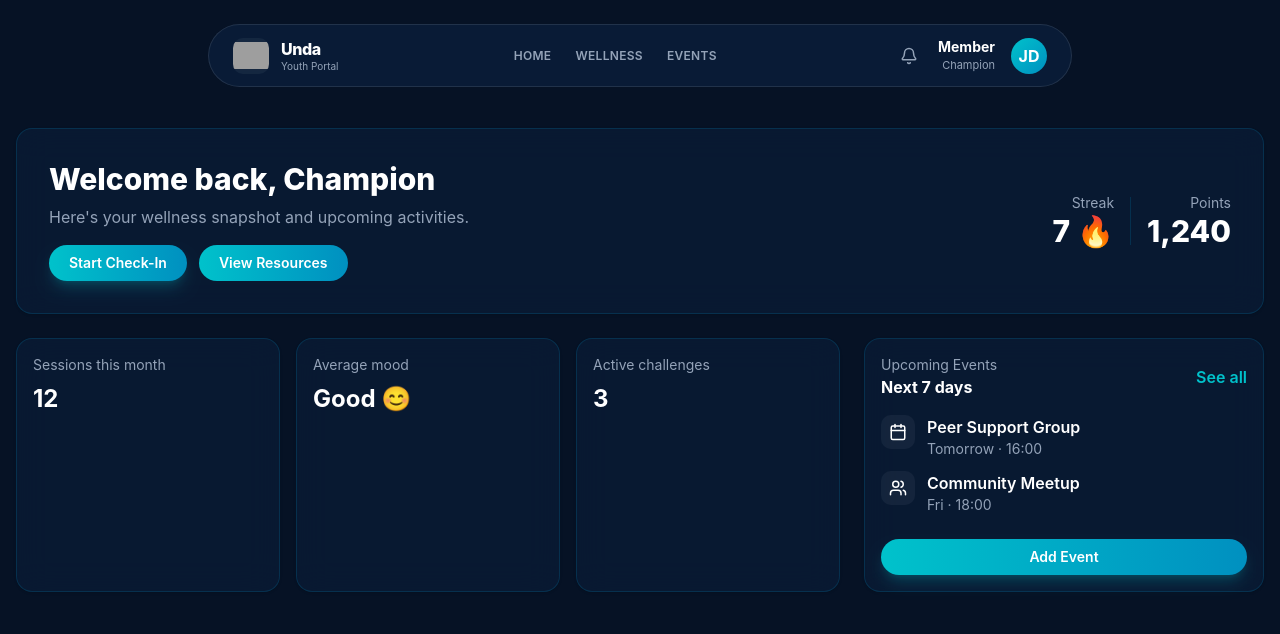
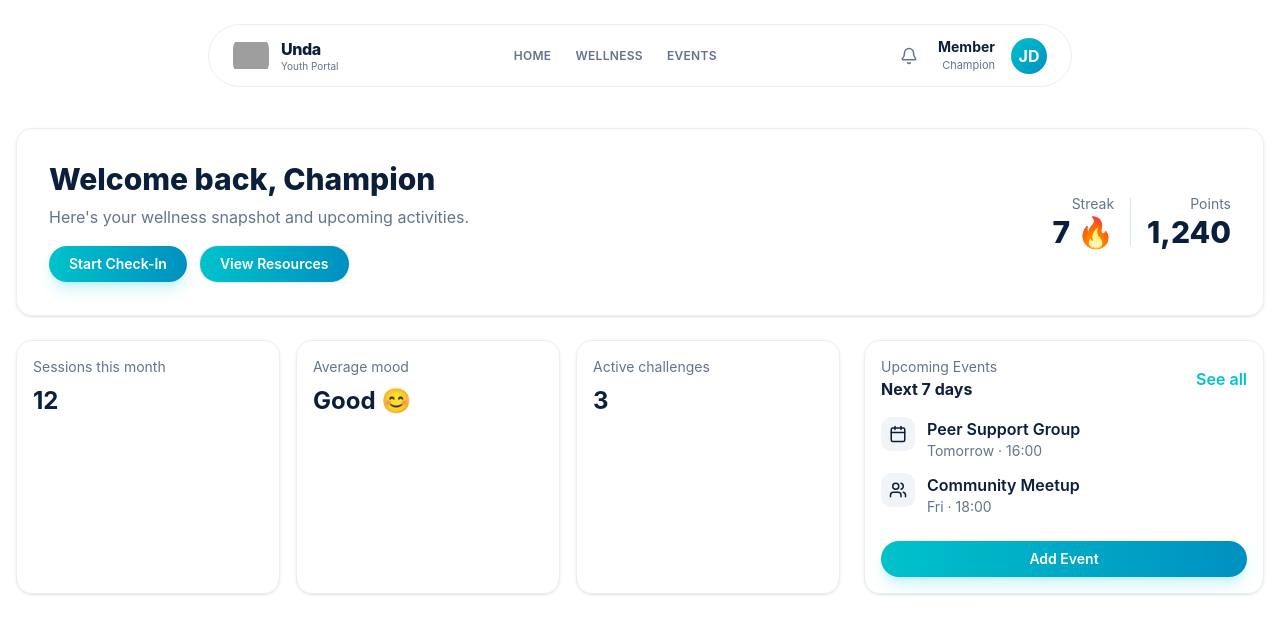
Before and after one commit to JamesKamau-5773/Unda-YouthNetwork-Frontend, a React (Vite) app: page /member/dashboard in a window 1280 px wide. Shown: the top 634 px of the page. Built offline with nearby package versions, Linux system fonts and the light colour scheme; sample sign-in values are in the browser's storage; grey boxes are pictures that could not be loaded.

Commit message:
feat(portal): light GlassCard and white dashboard layout

```diff
--- a/src/components/ui/GlassCard.jsx
+++ b/src/components/ui/GlassCard.jsx
@@ -5,14 +5,13 @@ import React from 'react';
  * A small utility wrapper that provides the dark glassmorphism surface used
  * across the member portal. Accepts `className` for custom sizing/spacing.
  */
-const GlassCard = ({ children, className = '', ...props }) => {
+const GlassCard = ({ children, className = '', variant = 'light', ...props }) => {
+  const base = 'backdrop-filter backdrop-blur-lg rounded-2xl p-4 shadow-sm';
+  const light = 'bg-white/90 border border-[#E6EEF2] text-[#0B1E3B]';
+  const dark = 'bg-[rgba(11,30,59,0.6)] border border-[#0090C0]/20 text-white';
+  const classes = `${base} ${variant === 'dark' ? dark : light} ${className}`;
   return (
-    <div
-      className={
-        `backdrop-filter backdrop-blur-lg bg-[rgba(11,30,59,0.6)] border border-[#0090C0]/20 rounded-2xl p-4 shadow-sm ${className}`
-      }
-      {...props}
-    >
+    <div className={classes} {...props}>
       {children}
     </div>
   );
--- a/src/features/portal/layout/DashboardLayout.jsx
+++ b/src/features/portal/layout/DashboardLayout.jsx
@@ -15,40 +15,40 @@ const ActionButton = ({ children, className = '', ...props }) => (
 const FloatingConsole = () => {
   return (
     <div className="fixed top-6 left-1/2 -translate-x-1/2 z-50 max-w-4xl w-full px-4">
-      <div className="mx-auto rounded-full max-w-4xl backdrop-blur-md bg-[#0B1E3B]/80 border border-white/10 px-6 py-3 flex items-center justify-between gap-4">
+      <div className="mx-auto rounded-full max-w-4xl backdrop-blur-md bg-white/80 border border-[#E6EEF2] px-6 py-3 flex items-center justify-between gap-4">
         {/* Logo */}
         <div className="flex items-center gap-3">
           <div className="h-9 w-9 rounded-lg overflow-hidden bg-white/5 flex items-center justify-center">
             <img src="/assets/logos/unda-logo-main.jpg" alt="Unda" className="w-full h-full object-contain" />
           </div>
           <div>
-            <div className="text-white font-extrabold tracking-tight">Unda</div>
-            <div className="text-[10px] text-[#94A3B8] -mt-0.5">Youth Portal</div>
+            <div className="text-[#0B1E3B] font-extrabold tracking-tight">Unda</div>
+            <div className="text-[10px] text-[#64748B] -mt-0.5">Youth Portal</div>
           </div>
         </div>
 
         {/* Center Links */}
         <div className="hidden sm:flex items-center gap-6">
-          <Link to="/member/dashboard" className="text-[#94A3B8] hover:text-white uppercase text-[12px] font-semibold tracking-wide">
+          <Link to="/member/dashboard" className="text-[#64748B] hover:text-[#0B1E3B] uppercase text-[12px] font-semibold tracking-wide">
             Home
           </Link>
-          <Link to="/member/check-in" className="text-[#94A3B8] hover:text-[#00C2CB] uppercase text-[12px] font-semibold tracking-wide">
+          <Link to="/member/check-in" className="text-[#64748B] hover:text-[#00C2CB] uppercase text-[12px] font-semibold tracking-wide">
             Wellness
           </Link>
-          <Link to="/member/events" className="text-[#94A3B8] hover:text-[#00C2CB] uppercase text-[12px] font-semibold tracking-wide">
+          <Link to="/member/events" className="text-[#64748B] hover:text-[#00C2CB] uppercase text-[12px] font-semibold tracking-wide">
             Events
           </Link>
         </div>
 
         {/* Profile / actions */}
         <div className="flex items-center gap-3">
-          <button className="p-2 rounded-full text-[#94A3B8] hover:text-white hover:bg-white/5 transition-colors">
+          <button className="p-2 rounded-full text-[#64748B] hover:text-[#0B1E3B] hover:bg-[#F1F5F9] transition-colors">
             <Bell size={18} />
           </button>
           <div className="flex items-center gap-2">
             <div className="text-right mr-2">
-              <div className="text-white text-sm font-bold">Member</div>
-              <div className="text-[11px] text-[#94A3B8]">Champion</div>
+              <div className="text-[#0B1E3B] text-sm font-bold">Member</div>
+              <div className="text-[11px] text-[#64748B]">Champion</div>
             </div>
             <div className="h-9 w-9 rounded-full bg-gradient-to-br from-[#00C2CB] to-[#0090C0] flex items-center justify-center text-white font-bold">JD</div>
           </div>
@@ -60,7 +60,7 @@ const FloatingConsole = () => {
 
 const DashboardLayout = () => {
   return (
-    <div className="min-h-screen bg-[#061225] text-[#94A3B8]">
+    <div className="min-h-screen bg-white text-[#0B1E3B]">
       <FloatingConsole />
 
       <main className="max-w-7xl mx-auto pt-32 px-4">
@@ -70,22 +70,22 @@ const DashboardLayout = () => {
             <GlassCard className="p-8">
               <div className="flex flex-col md:flex-row md:items-center md:justify-between gap-6">
                 <div>
-                  <h1 className="text-2xl md:text-3xl font-extrabold text-white">Welcome back, Champion</h1>
-                  <p className="mt-2 text-[#94A3B8]">Here's your wellness snapshot and upcoming activities.</p>
+                  <h1 className="text-2xl md:text-3xl font-extrabold text-[#0B1E3B]">Welcome back, Champion</h1>
+                  <p className="mt-2 text-[#64748B]">Here's your wellness snapshot and upcoming activities.</p>
                   <div className="mt-4 flex items-center gap-3">
                     <ActionButton>Start Check-In</ActionButton>
-                    <ActionButton className="bg-white/5 text-white shadow-none">View Resources</ActionButton>
+                    <ActionButton className="bg-white border border-[#E6EEF2] text-[#0B1E3B] shadow-none">View Resources</ActionButton>
                   </div>
                 </div>
                 <div className="flex gap-4 items-center">
                   <div className="text-right">
-                    <div className="text-sm text-[#94A3B8]">Streak</div>
-                    <div className="text-white text-3xl font-extrabold">7 🔥</div>
+                    <div className="text-sm text-[#64748B]">Streak</div>
+                    <div className="text-[#0B1E3B] text-3xl font-extrabold">7 🔥</div>
                   </div>
                   <div className="w-px h-12 bg-[#0090C0]/20" />
                   <div className="text-right">
-                    <div className="text-sm text-[#94A3B8]">Points</div>
-                    <div className="text-white text-3xl font-extrabold">1,240</div>
+                    <div className="text-sm text-[#64748B]">Points</div>
+                    <div className="text-[#0B1E3B] text-3xl font-extrabold">1,240</div>
                   </div>
                 </div>
               </div>
@@ -96,22 +96,22 @@ const DashboardLayout = () => {
           <div className="col-span-12 md:col-span-8 grid grid-cols-1 md:grid-cols-3 gap-4">
             <GlassCard>
               <div>
-                <div className="text-sm text-[#94A3B8]">Sessions this month</div>
-                <div className="text-white text-2xl font-bold mt-2">12</div>
+                <div className="text-sm text-[#64748B]">Sessions this month</div>
+                <div className="text-[#0B1E3B] text-2xl font-bold mt-2">12</div>
               </div>
             </GlassCard>
 
             <GlassCard>
               <div>
-                <div className="text-sm text-[#94A3B8]">Average mood</div>
-                <div className="text-white text-2xl font-bold mt-2">Good 😊</div>
+                <div className="text-sm text-[#64748B]">Average mood</div>
+                <div className="text-[#0B1E3B] text-2xl font-bold mt-2">Good 😊</div>
               </div>
             </GlassCard>
 
             <GlassCard>
               <div>
-                <div className="text-sm text-[#94A3B8]">Active challenges</div>
-                <div className="text-white text-2xl font-bold mt-2">3</div>
+                <div className="text-sm text-[#64748B]">Active challenges</div>
+                <div className="text-[#0B1E3B] text-2xl font-bold mt-2">3</div>
               </div>
             </GlassCard>
           </div>
@@ -121,26 +121,26 @@ const DashboardLayout = () => {
             <GlassCard className="flex flex-col gap-4">
               <div className="flex items-center justify-between">
                 <div>
-                  <div className="text-sm text-[#94A3B8]">Upcoming Events</div>
-                  <div className="text-white font-bold">Next 7 days</div>
+                  <div className="text-sm text-[#64748B]">Upcoming Events</div>
+                  <div className="text-[#0B1E3B] font-bold">Next 7 days</div>
                 </div>
                 <Link to="/member/events" className="text-[#00C2CB] font-semibold">See all</Link>
               </div>
 
               <ul className="flex flex-col gap-3">
                 <li className="flex items-start gap-3">
-                  <div className="p-2 rounded-lg bg-white/5 text-white"><Calendar size={18} /></div>
+                  <div className="p-2 rounded-lg bg-[#F1F5F9] text-[#0B1E3B]"><Calendar size={18} /></div>
                   <div>
-                    <div className="text-white font-semibold">Peer Support Group</div>
-                    <div className="text-sm text-[#94A3B8]">Tomorrow · 16:00</div>
+                    <div className="text-[#0B1E3B] font-semibold">Peer Support Group</div>
+                    <div className="text-sm text-[#64748B]">Tomorrow · 16:00</div>
                   </div>
                 </li>
 
                 <li className="flex items-start gap-3">
-                  <div className="p-2 rounded-lg bg-white/5 text-white"><Users size={18} /></div>
+                  <div className="p-2 rounded-lg bg-[#F1F5F9] text-[#0B1E3B]"><Users size={18} /></div>
                   <div>
-                    <div className="text-white font-semibold">Community Meetup</div>
-                    <div className="text-sm text-[#94A3B8]">Fri · 18:00</div>
+                    <div className="text-[#0B1E3B] font-semibold">Community Meetup</div>
+                    <div className="text-sm text-[#64748B]">Fri · 18:00</div>
                   </div>
                 </li>
               </ul>
--- a/src/features/portal/pages/Events.jsx
+++ b/src/features/portal/pages/Events.jsx
@@ -43,7 +43,7 @@ const Events = () => {
                 <GlassCard key={idx} className="p-5 rounded-2xl flex flex-col md:flex-row items-center gap-6 shadow-sm hover:shadow-md transition-all group">
 
                     {/* Date Block */}
-                            <div className="h-16 w-16 bg-slate-50 text-slate-600 rounded-xl flex flex-col items-center justify-center font-bold flex-shrink-0 group-hover:bg-[#0B1E3B] group-hover:text-white transition-colors">
+                            <div className="h-16 w-16 bg-slate-50 text-slate-600 rounded-xl flex flex-col items-center justify-center font-bold flex-shrink-0 group-hover:bg-[#00C2CB] group-hover:text-white transition-colors">
                         <span className="text-xl leading-none">{evt.date.split(' ')[1].replace(',','')}</span>
                         <span className="text-[10px] uppercase tracking-wide">{evt.date.split(' ')[0]}</span>
                     </div>
@@ -71,7 +71,7 @@ const Events = () => {
 
                     <div className="w-full md:w-auto">
                         <Button
-                            className={`w-full md:w-auto rounded-xl font-bold text-xs h-10 px-6 ${evt.status === 'Waitlist' ? 'bg-slate-100 dark:bg-white/5 text-slate-400' : 'bg-gradient-to-r from-[#00C2CB] to-[#0090C0] text-white'}`}
+                            className={`w-full md:w-auto rounded-xl font-bold text-xs h-10 px-6 ${evt.status === 'Waitlist' ? 'bg-slate-100 text-slate-400' : 'bg-gradient-to-r from-[#00C2CB] to-[#0090C0] text-white'}`}
                             disabled={evt.status === 'Waitlist'}
                         >
                             {evt.status === 'Waitlist' ? 'Waitlist Only' : 'Register Now'}
```
Also changed, not shown: src/features/portal/pages/Certificate.jsx (+12 -12 lines), src/features/portal/pages/Profile.jsx (+4 -4 lines), 5 other files (tests, documents, lock files or other folders).
